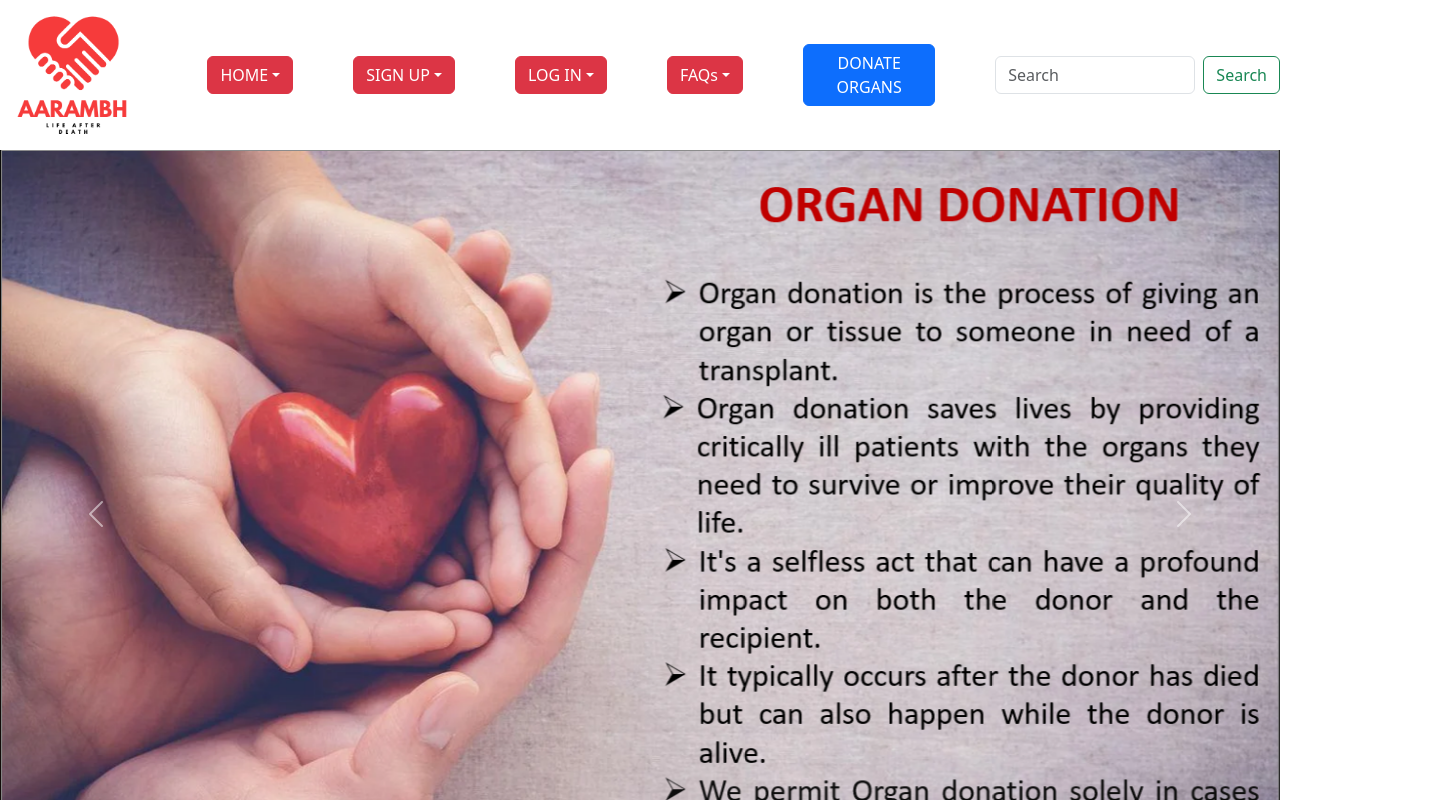
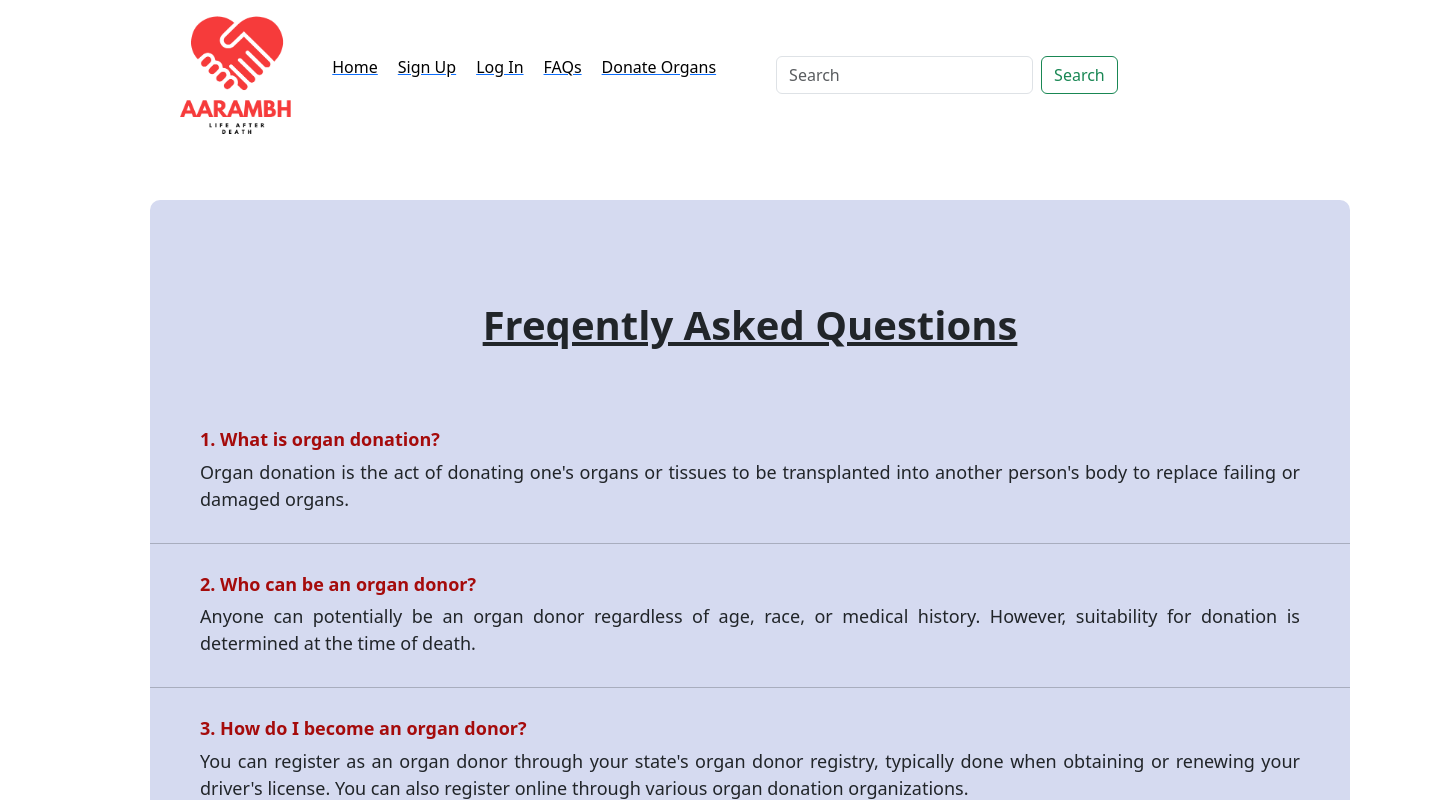
Before and after one commit to MahimaSBisen/AARAMBH, a React (Vite) app in the folder arambh/: page /faq in a window 1280 px wide. Shown: the top 800 px of the page, 1450 px wide, since content can reach past the window. Built offline with nearby package versions, Linux system fonts and the light colour scheme.

Commit message:
Co-authored-by: 5500xCoder <5500xCoder@users.noreply.github.com>

```diff
--- a/arambh/src/App.css
+++ b/arambh/src/App.css
@@ -47,9 +47,11 @@
 body{
   overflow-x: hidden;
 
+
 }
 
 .formBody{
+
   margin-top: 20px;
   margin-left: 230px;
   background-color: rgb(219, 230, 235);
@@ -63,7 +65,7 @@ body{
   text-align: center;
   font-family: sans-serif;
   font-size: x-large;
-  margin-top: 20px;
+  /* margin-top: 20px; */
   font-weight: 600;
 }
 
--- a/arambh/src/App.jsx
+++ b/arambh/src/App.jsx
@@ -10,14 +10,30 @@ import Home from "./Pages/Home";
 import SignUp from "./Pages/SignUp";
 import Aim from "./Components/Aim";
 import FAQ from "./Pages/FAQ";
+import RegisForm from "./Pages/RegisForm";
+import Login from "./Pages/Login";
+import { BrowserRouter , Routes, Route, Link} from "react-router-dom";
 
 const App = () => {
   return (
-    <>
-       <Home></Home>
+    <BrowserRouter>
+    <Routes>
+<Route path='/' element={<Home/>}/>
+<Route path='faq' element={<FAQ/>}/>
+<Route path='log-in' element={<Login/>}/>
+<Route path='sign-up' element={<SignUp/>}/>
+
+<Route path='regis-form' element={<RegisForm/>}/>
 
 
-    </>
+
+
+    </Routes>
+
+
+
+
+    </BrowserRouter>
   );
 };
 
--- a/arambh/src/Components/Aim.module.css
+++ b/arambh/src/Components/Aim.module.css
@@ -58,8 +58,20 @@ h1{
   padding: 10px;
 }
 
+
 .para{
   font-size: x-large;
   padding: 10px;
   text-align: justify;
 }
+
+
+.head:hover{
+  transform: scale(1.1);
+  color: green;
+}
+
+.para:hover{
+  transform: scale(1.1);
+  color: rgb(170, 1, 1);
+}
--- a/arambh/src/Components/Header.jsx
+++ b/arambh/src/Components/Header.jsx
@@ -1,28 +1,58 @@
 import myImage from "./LogoOD1.png"; // Importing the image
 import styles from "./Header.module.css";
-
+import { Link  } from "react-router-dom";
 
 function Header() {
   return (
     <>
       <div className="header">
         <img src={myImage} alt="My Image" />
-
+{/*
 <div class={styles.btngroup}>
   <button type="button" class="btn btn-danger dropdown-toggle" data-bs-toggle="dropdown" aria-expanded="false">
     HOME
   </button>
   <ul class="dropdown-menu">
+
+
+
+
     <li><a class="dropdown-item" href="#">Home</a></li>
     <li><a class="dropdown-item" href="#">Another action</a></li>
     <li><a class="dropdown-item" href="#">Something else here</a></li>
     <li><hr class="dropdown-divider"/></li>
     <li><a class="dropdown-item" href="#">Log out</a></li>
   </ul>
-</div>
+</div> */}
+<Link to ='/'>
+
+<p className={styles.para}>Home</p>
+  </Link>
 
 
-<div class={styles.btngroup}>
+<Link to ='sign-up'>
+
+<p className={styles.para}>Sign Up</p>
+  </Link>
+
+
+  <Link to='log-in'>
+    <p className={styles.para}>Log In</p>
+  </Link>
+
+  <Link  to='faq'>
+    <p className={styles.para}>FAQs</p>
+  </Link>
+
+
+
+  <Link  to='regis-form'>
+
+    <p className={styles.para}>Donate Organs</p>
+
+    </Link>
+
+{/* <div class={styles.btngroup}>
   <button type="button" class="btn btn-danger dropdown-toggle" data-bs-toggle="dropdown" aria-expanded="false">
     SIGN UP
   </button>
@@ -33,10 +63,10 @@ function Header() {
     <li><hr class="dropdown-divider"/></li>
     <li><a class="dropdown-item" href="#">Separated link</a></li>
   </ul>
-</div>
+</div> */}
 
 
-<div class={styles.btngroup}>
+{/* <div class={styles.btngroup}>
   <button type="button" class="btn btn-danger dropdown-toggle" data-bs-toggle="dropdown" aria-expanded="false">
     LOG IN
   </button>
@@ -47,8 +77,8 @@ function Header() {
     <li><hr class="dropdown-divider"/></li>
     <li><a class="dropdown-item" href="#">Separated link</a></li>
   </ul>
-</div>
-
+</div> */}
+{/*
 
 <div class={styles.btngroup}>
   <button type="button"  class="btn btn-danger dropdown-toggle" data-bs-toggle="dropdown" aria-expanded="false">
@@ -61,21 +91,19 @@ function Header() {
     <li><hr class="dropdown-divider"/></li>
     <li><a class="dropdown-item" href="#">Separated link</a></li>
   </ul>
-</div>
+</div> */}
 
 
-<div class={styles.btngroup}>
-<button type="button" class="btn btn-primary" data-bs-toggle="modal" data-bs-target="#staticBackdrop">
-   DONATE ORGANS
-</button>
 
+
+{/*
 
 <div class="modal fade" id="staticBackdrop" data-bs-backdrop="static" data-bs-keyboard="false" tabindex="-1" aria-labelledby="staticBackdropLabel" aria-hidden="true">
   <div class="modal-dialog">
     <div class="modal-content">
-      <div class="modal-header">
+      <div class="modal-header"> */}
         {/* <h1 class="modal-title fs-5" id="staticBackdropLabel"></h1> */}
-        <button type="button" class="btn-close" data-bs-dismiss="modal" aria-label="Close"></button>
+        {/* <button type="button" class="btn-close" data-bs-dismiss="modal" aria-label="Close"></button>
       </div>
       <div class="modal-body">
         You have to Sign Up to register for donating organs!
@@ -87,7 +115,7 @@ function Header() {
     </div>
   </div>
 </div>
-</div>
+</div> */}
 {/*
 <div class={styles.btngroup}>
   <button type="button"  class="btn btn-danger dropdown-toggle" data-bs-toggle="dropdown" aria-expanded="false">
--- a/arambh/src/Components/Header.module.css
+++ b/arambh/src/Components/Header.module.css
@@ -1,7 +1,16 @@
 .btngroup{
   margin-left: 60px;
 }
-
+/*
 btn-secondary{
   background-color: aliceblue;
 }
+ */
+
+
+.para{
+  color: black;
+  font-size: medium;
+
+
+}
--- a/arambh/src/Pages/FAQ.jsx
+++ b/arambh/src/Pages/FAQ.jsx
@@ -1,5 +1,9 @@
+import Footer from "../Components/Footer";
+import Header from "../Components/Header";
+
 function FAQ() {
   return <>
+  <Header></Header>
   <div className="QA">
     <h1 className="headFAQ">Freqently Asked Questions</h1>
   <h6 className="que">1. What is organ donation?</h6>
@@ -63,6 +67,7 @@ function FAQ() {
     <p className="ans"> One organ donor can potentially save up to eight lives through organ donation and enhance the lives of many more through tissue donation.</p>
     <hr/>
   </div>
+  <Footer></Footer>
   </>;
 }
 
--- a/arambh/src/Pages/Login.jsx
+++ b/arambh/src/Pages/Login.jsx
@@ -1,6 +1,9 @@
+import Footer from "../Components/Footer";
+import Header from "../Components/Header";
 
 function Login() {
   return <>
+  <Header></Header>
   <div className="signupDIV">
      <h1 className="logH">Log In</h1>
       <button className="but1">Continue with Google</button>
@@ -17,6 +20,7 @@ function Login() {
 
 
   </div>
+  <Footer></Footer>
   </>;
 }
 
--- a/arambh/src/Pages/RegisForm.jsx
+++ b/arambh/src/Pages/RegisForm.jsx
@@ -1,5 +1,8 @@
+import Footer from "../Components/Footer";
+import Header from "../Components/Header";
 function RegisForm() {
   return<>
+  <Header></Header>
   <h1 className="regishead">ORGAN DONAR REGISTRATION</h1>
   <hr className="hr1"/>
   <div className="formBody">
@@ -279,7 +282,7 @@ function RegisForm() {
     <input className="subBut" type="submit" value="Submit"/>
   </form>
   </div>
-
+  <Footer></Footer>
   </>
 }
 
--- a/arambh/src/Pages/SignUp.jsx
+++ b/arambh/src/Pages/SignUp.jsx
@@ -1,9 +1,13 @@
 import React from 'react';
+import Header from '../Components/Header';
+import Footer from '../Components/Footer';
 
 
 
 const SignUp = () => {
   return <>
+  <Header></Header>
+
   <div className="signupDIV">
       <button className="but1">Continue with Google</button>
       <h5 className="p1">or</h5>
@@ -18,6 +22,7 @@ const SignUp = () => {
 
 
   </div>
+  <Footer></Footer>
   </>;
 }
 
```
Also changed, not shown: arambh/src/Pages/Home.jsx (+4 -5 lines).
